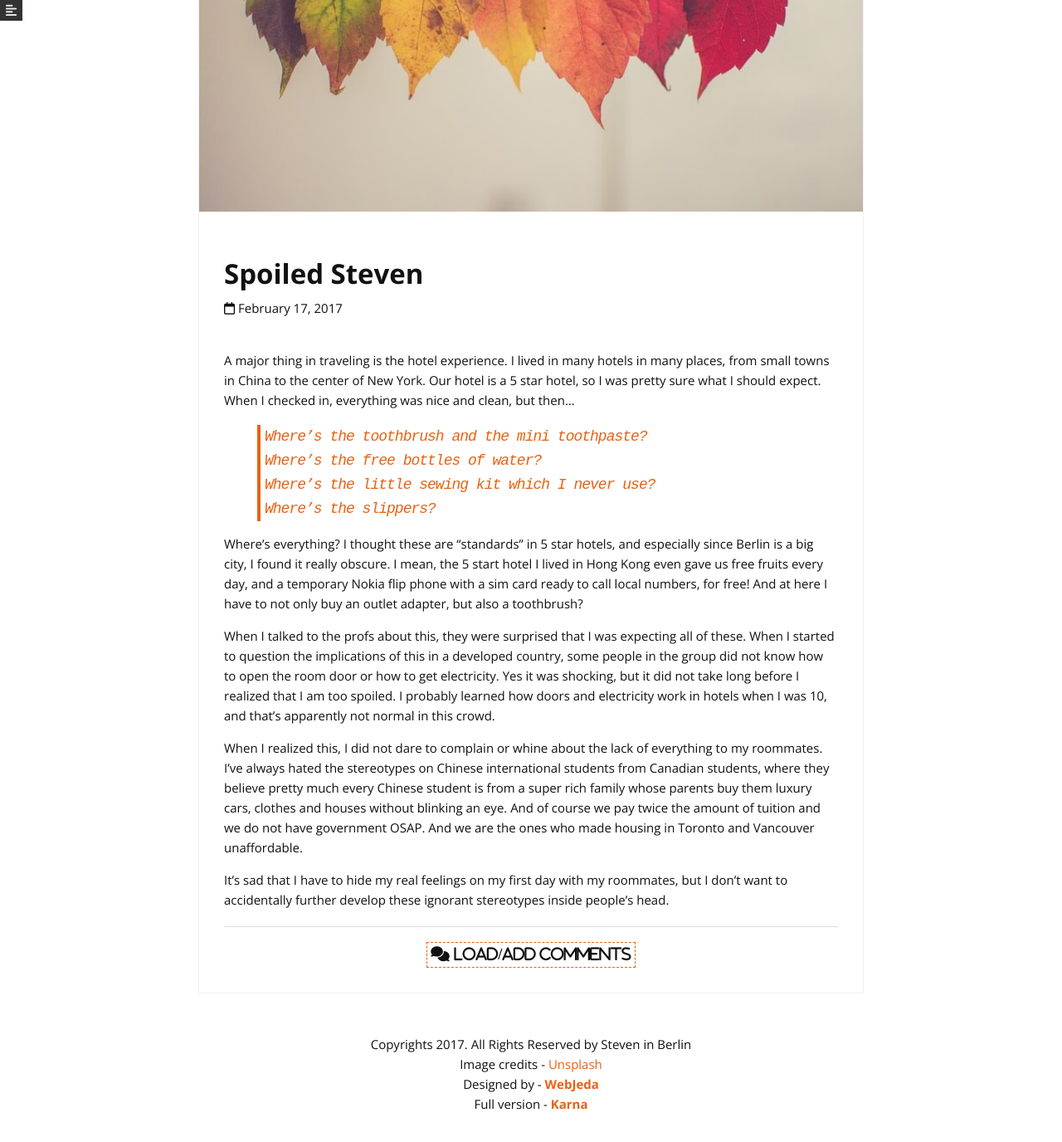
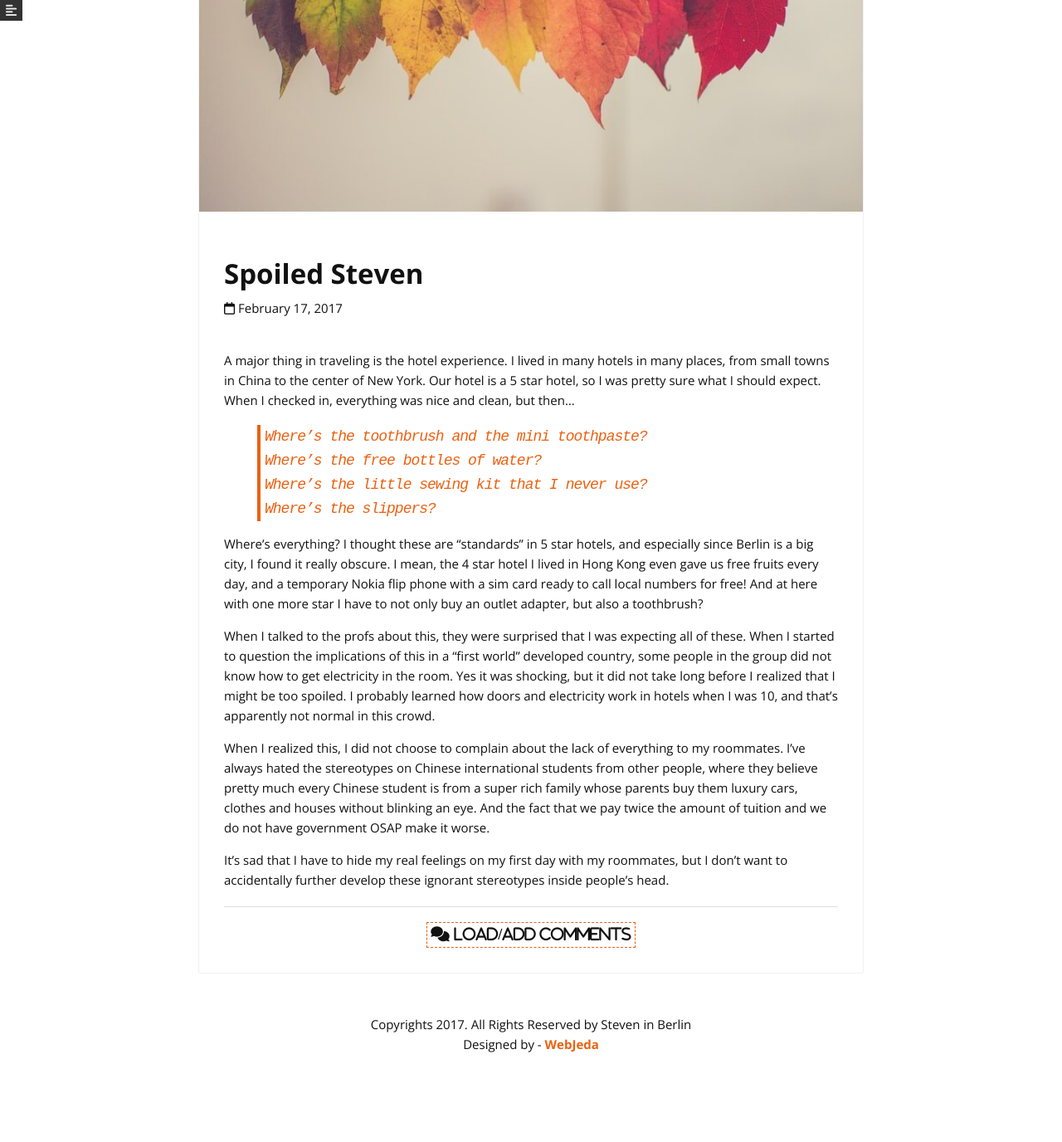
Before and after one commit to stevenwenxu/GER298, a Jekyll site: the page built from _posts/2017-02-17-spoiled-steven.markdown, in a window 1280 px wide and 1400 px high, scrolled down 407 px. Shown: the top 1376 px of the window at 83% size. Built offline with Jekyll 4.4.1, drawn with Linux system fonts in a browser that asks for light colours; nearby versions of some CDN libraries; after the commit the page ends 1735 px from its top, so only the background shows below that.

Commit message:
Another commit

```diff
--- a/_includes/footer.html
+++ b/_includes/footer.html
@@ -1,6 +1,4 @@
 <footer>
     <p style="margin: 0">Copyrights {{site.time | date: '%Y'}}. All Rights Reserved by {{site.title}}</p>
-    <p style="margin: 0">Image credits - <a href="https://unsplash.com/" target="_blank">Unsplash</a></p>
     <p style="margin: 0">Designed by - <a href="https://webjeda.com/" target="_blank"><strong>WebJeda</strong></a></p>
-     <p style="margin: 0">Full version - <a href="http://karna.s3-website-us-west-2.amazonaws.com/" target="_blank"><strong>Karna</strong></a></p>
 </footer>
--- a/_posts/2017-02-17-first-day.markdown
+++ b/_posts/2017-02-17-first-day.markdown
@@ -12,11 +12,11 @@ color: 1976D2
 
 After years of learning German in University, I did not expect my very first interaction with a "real life German" is in Chinese. The officer at the Frankfurt border control asked me where I came from, where my destination was, and for how long would my stay in EU be in exceptionally fluent Mandarin Chinese, and he wasn't Asian. It was at this point that I realized that my professors did not exaggerate the multiculturalism and multilingualism in Germany.
 
-I have studied through 3 German textbooks, all of which were book series called "Berliner Platz - Alltag in Deutschland", meaning "Berlin square - everyday life in Germany". This title is one of the reasons why I was extremely excited about this school trip. I’ve taken enough German courses to earn a minor, but interestingly I have never spoken a single German sentence to people other than my profs or classmates. And here I am in Berlin! It already sounds fun that I am going to personally check if those three textbooks can get me through "everyday life in Berlin".
+I have studied through 3 German textbooks, all of which were book series called "Berliner Platz - Alltag in Deutschland", meaning "Berlin square - everyday life in Germany". This title is one of the reasons why I was extremely excited about this school trip. I’ve taken enough German courses to earn a minor, but embarrassingly I have never spoken a single German sentence to people other than my profs or classmates. It sounds fun that I am going to personally check if those three textbooks can get me through "everyday life in Berlin".
 
 ### First Meal
 
-With some friends, this was our first meal in Germany. Of course we did not know what to order, and we wanted some experience so authentic, that the restaurant only had German menus. The restaurant looked like a brunch place, but it had all sorts of things from sausages to full meals. I was the only one in the group who understood *some* German, but it didn't help much.
+With some friends, this was our first meal in Germany. Of course we did not know what to order, and we wanted something so authentic, that we ended up in a restaurant that only had German menus. The restaurant looked like a brunch place, but it had all sorts of things from sausages to schnitzels. I was the only one in the group who understood *some* German, but it didn't help much.
 
 ![Currywurst and potato salad]()
 
--- a/_posts/2017-02-17-refugees-cannot-enter.markdown
+++ b/_posts/2017-02-17-refugees-cannot-enter.markdown
@@ -16,7 +16,7 @@ The owner of the shop next door walked out and asked me: "Kann ich Ihnen viellei
 
 So this became a mystery.
 
-On the last day in Berlin, I knew I had to figure this out before leaving the country. I got up really early so I had enough time for this little trip before catching the plane, but more importantly there was nobody on the street. This time, for some (😅) reason an English translation was also put below the sign. Aha! I laughed out so loud.
+On the last day in Berlin, I knew I had to figure this out before leaving the country. I got up really early so I had enough time for this little trip before catching the plane, but more importantly it was early enough that there was nobody on the street. This time, for some (😅) reason an English translation was also put below the sign. Aha! I laughed out so loud.
 
 Here is the paper sign:
 
@@ -35,8 +35,8 @@ Right before the trip, my GER 212 course was discussing topics regarding refugee
 
 You don't need to know German to identify the "flücht" part in each word. So I assumed the "Fluchtwege" and "Fluchttüren" also have something to do with refugees. I feel so dumb because I actually know "Wege" means route and "Türen" means doors, but the "flucht" part triggers so much memory about the reading that I ignored the rest.
 
-And for the word "verstellen", that was just a half-guessing half-knowing word interpreted under panic. I know "stellen" has something to do with putting things at places, so combined with "nicht" (not) I mistakenly thought of "not to be put here", so together "refugees shouldn't be here".
+As for the word "verstellen", that was just a half-guessing half-knowing word interpreted under panic. I know "stellen" has something to do with putting things at places, so combined with the prefix "ver" and "nicht" (not) I mistakenly thought of "not to be put here", so together something along the lines of "refugees shouldn't be here".
 
-This is probably a laughable mistake only German learners can understand. If I explain this to Germans, I would expect them to be confused instead of amused.
+This is probably a laughable mistake only German learners can understand. If I explain this to Germans, they would probably be confused instead of entertained.
 
 I guess I'll never know why an English translation was up 9 days later.
--- a/_posts/2017-02-17-spoiled-steven.markdown
+++ b/_posts/2017-02-17-spoiled-steven.markdown
@@ -12,13 +12,13 @@ A major thing in traveling is the hotel experience. I lived in many hotels in ma
 
 > Where's the toothbrush and the mini toothpaste? \\
 > Where's the free bottles of water? \\
-> Where's the little sewing kit which I never use? \\
+> Where's the little sewing kit that I never use? \\
 > Where's the slippers?
 
-Where's everything? I thought these are "standards" in 5 star hotels, and especially since Berlin is a big city, I found it really obscure. I mean, the 5 start hotel I lived in Hong Kong even gave us free fruits every day, and a temporary Nokia flip phone with a sim card ready to call local numbers, for free! And at here I have to not only buy an outlet adapter, but also a toothbrush?
+Where's everything? I thought these are "standards" in 5 star hotels, and especially since Berlin is a big city, I found it really obscure. I mean, the 4 star hotel I lived in Hong Kong even gave us free fruits every day, and a temporary Nokia flip phone with a sim card ready to call local numbers for free! And at here with one more star I have to not only buy an outlet adapter, but also a toothbrush?
 
-When I talked to the profs about this, they were surprised that I was expecting all of these. When I started to question the implications of this in a developed country, some people in the group did not know how to open the room door or how to get electricity. Yes it was shocking, but it did not take long before I realized that I am too spoiled. I probably learned how doors and electricity work in hotels when I was 10, and that's apparently not normal in this crowd.
+When I talked to the profs about this, they were surprised that I was expecting all of these. When I started to question the implications of this in a "first world" developed country, some people in the group did not know how to get electricity in the room. Yes it was shocking, but it did not take long before I realized that I might be too spoiled. I probably learned how doors and electricity work in hotels when I was 10, and that's apparently not normal in this crowd.
 
-When I realized this, I did not dare to complain or whine about the lack of everything to my roommates. I've always hated the stereotypes on Chinese international students from Canadian students, where they believe pretty much every Chinese student is from a super rich family whose parents buy them luxury cars, clothes and houses without blinking an eye. And of course we pay twice the amount of tuition and we do not have government OSAP. And we are the ones who made housing in Toronto and Vancouver unaffordable.
+When I realized this, I did not choose to complain about the lack of everything to my roommates. I've always hated the stereotypes on Chinese international students from other people, where they believe pretty much every Chinese student is from a super rich family whose parents buy them luxury cars, clothes and houses without blinking an eye. And the fact that we pay twice the amount of tuition and we do not have government OSAP make it worse.
 
 It's sad that I have to hide my real feelings on my first day with my roommates, but I don't want to accidentally further develop these ignorant stereotypes inside people's head.
```
Also changed, not shown: other parts of _posts/2017-02-17-first-day.markdown (+1 -1 lines), other parts of _posts/2017-02-17-spoiled-steven.markdown (+1 -1 lines), _posts/2016-06-13-example-2.markdown (deleted, +0 -30 lines), _posts/2016-06-13-example-3.markdown (deleted, +0 -30 lines), _posts/2016-06-13-example-4.markdown (deleted, +0 -31 lines), _posts/2017-02-17-memorial-to-the-murdered-jews-of-europe.markdown (added, +19 -0 lines), _posts/2017-02-20-Döner.markdown (added, +29 -0 lines), _posts/2017-02-20-sausages-in-berlin.markdown (added, +21 -0 lines).
